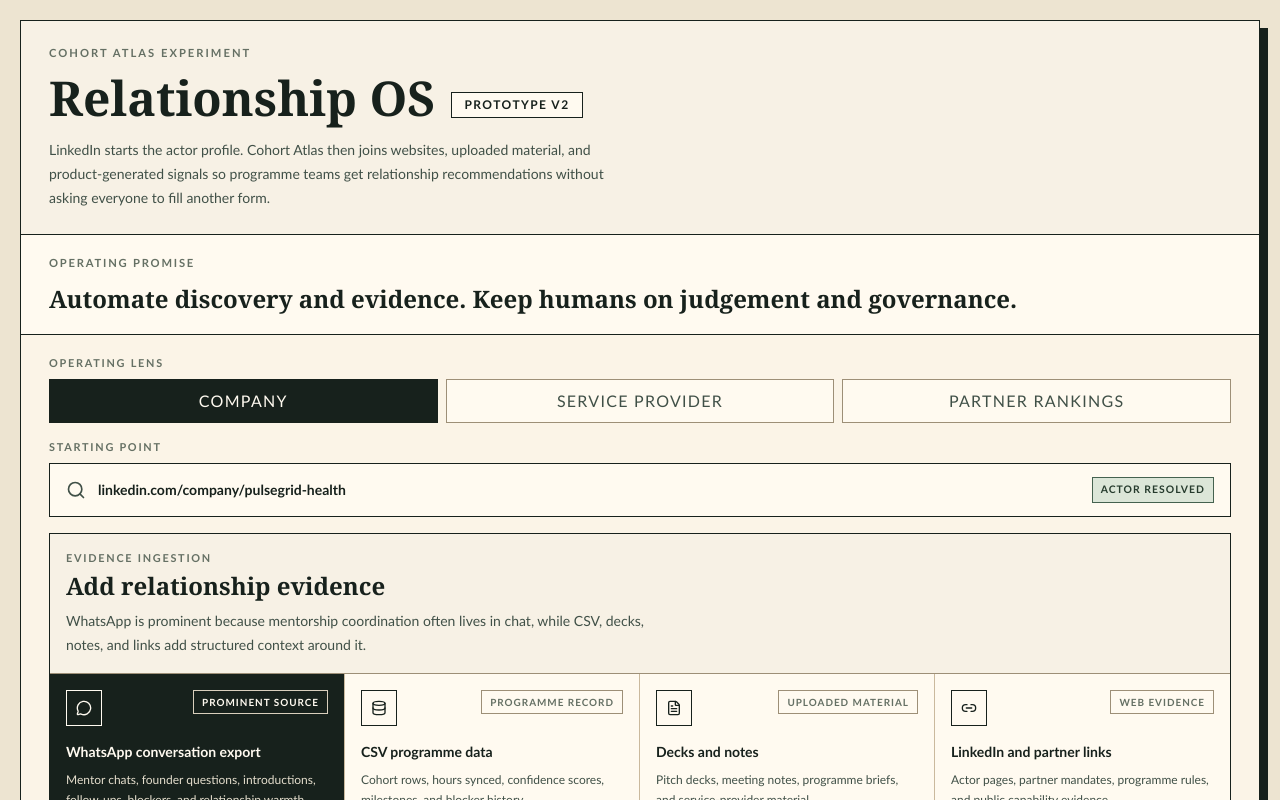
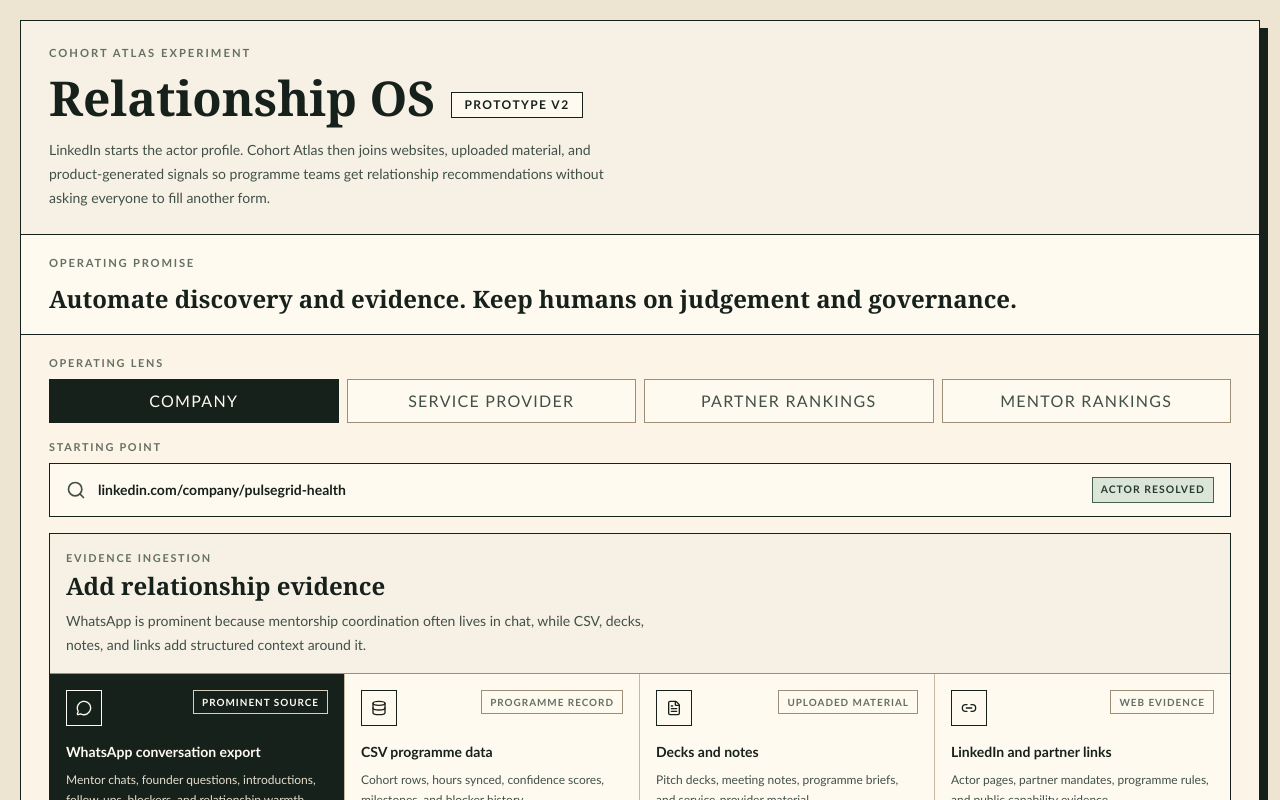
Before and after one commit to aniqamrin/BWAI_HACKATHON, a React (Vite) app: page / in a window 1280 px wide. Shown: the top 800 px of the page. Built offline with nearby package versions, Linux system fonts and the light colour scheme.

Commit message:
feat: add mentor rankings lens

```diff
--- a/src/components/EcosystemCommandCenter.tsx
+++ b/src/components/EcosystemCommandCenter.tsx
@@ -46,7 +46,7 @@ type ActionDecision = 'approved' | 'evidence-requested';
 
 type DisplayStatus = Action['status'] | 'Approved' | 'Evidence requested';
 
-type LensId = 'company' | 'service-provider' | 'partner-rankings';
+type LensId = 'company' | 'service-provider' | 'partner-rankings' | 'mentor-rankings';
 
 type LensConfig = {
   id: LensId;
@@ -316,10 +316,70 @@ const partnerRankingActions: Action[] = [
   },
 ];
 
+const mentorRankingActions: Action[] = [
+  {
+    id: 'mentor-priya',
+    title: 'Priya Raman',
+    actor: 'Architecture mentor',
+    confidence: '91%',
+    status: 'Auto-ready',
+    category: 'Mentor',
+    detailHeading: 'Priya Raman',
+    rank: 1,
+    tags: ['Architecture mentor', 'Fast cadence', 'Warm relationship'],
+    rationale:
+      'Best mentor fit because her integration architecture track record maps directly to PulseGrid unresolved technical risk and the founder already responds quickly to her guidance.',
+    evidence: ['Meeting telemetry', 'Mentor outcome history', 'WhatsApp follow-up pattern'],
+  },
+  {
+    id: 'mentor-daniel',
+    title: 'Daniel Khoo',
+    actor: 'Commercialisation mentor',
+    confidence: '84%',
+    status: 'Review suggested',
+    category: 'Mentor',
+    detailHeading: 'Daniel Khoo',
+    rank: 2,
+    tags: ['Buyer access', 'Sector fit', 'Cadence watch'],
+    rationale:
+      'Strong secondary mentor for buyer discovery, but the evidence shows slower response cadence than the architecture support path.',
+    evidence: ['Founder profile', 'Buyer segment overlap', 'Follow-up age'],
+  },
+  {
+    id: 'mentor-alicia',
+    title: 'Alicia Mensah',
+    actor: 'Clinical validation mentor',
+    confidence: '80%',
+    status: 'Auto-ready',
+    category: 'Mentor',
+    detailHeading: 'Alicia Mensah',
+    rank: 3,
+    tags: ['Clinical proof', 'Validation support', 'Warm intro'],
+    rationale:
+      'Useful for validation planning after the immediate integration work is moving, especially if the hospital pathway opens.',
+    evidence: ['Clinical workflow evidence', 'Partner pathway match', 'Past mentor outcomes'],
+  },
+  {
+    id: 'mentor-farah',
+    title: 'Farah Lim',
+    actor: 'Fundraising mentor',
+    confidence: '72%',
+    status: 'Manual evidence needed',
+    category: 'Mentor',
+    detailHeading: 'Farah Lim',
+    rank: 4,
+    tags: ['Fundraising help', 'Timing mismatch', 'Evidence gap'],
+    rationale:
+      'Potentially useful later, but the current blocker evidence points to technical and clinical sequencing before fundraising preparation.',
+    evidence: ['Funding readiness score', 'Missing investor brief', 'Programme priority rule'],
+  },
+];
+
 const actionsByLens: Record<LensId, Action[]> = {
   company: relationshipActions,
   'service-provider': serviceProviderActions,
   'partner-rankings': partnerRankingActions,
+  'mentor-rankings': mentorRankingActions,
 };
 
 const lensConfigs: Record<LensId, LensConfig> = {
@@ -413,6 +473,36 @@ const lensConfigs: Record<LensId, LensConfig> = {
     conclusionText:
       'Regional Hospital Network should be pursued first because it combines a clear pilot pathway, warm programme access, and stronger evidence than the regulatory or commercial alternatives.',
   },
+  'mentor-rankings': {
+    id: 'mentor-rankings',
+    label: 'Mentor rankings',
+    ariaLabel: 'Mentor rankings lens',
+    source: 'linkedin.com/company/pulsegrid-health + mentor evidence',
+    sourceState: 'Mentor context',
+    profileLabel: 'Ranking context',
+    profileTitle: 'PulseGrid mentorship bench',
+    profileText:
+      'Mentor ranking compares founder need, relationship warmth, response cadence, advice quality, and prior mentor outcomes.',
+    statOne: ['Priority', 'Integration'],
+    statTwo: ['Mentors', '4 ranked'],
+    facts: [
+      ['Ranking goal', 'Find the mentor most likely to move the next blocker'],
+      ['Best mentor type', 'Architecture mentor with fast follow-up cadence'],
+      ['Governance flag', 'Watch mentor load before assigning a second support line'],
+    ],
+    mapEyebrow: 'Mentor intelligence',
+    mapTitle: 'Ranked mentor opportunities',
+    mapQuestion: 'Which mentors should support this founder next?',
+    mapBadge: '4 ranked mentors',
+    queueEyebrow: 'AI mentor detail',
+    queueTitle: 'Mentor ranking detail',
+    selectedLabel: 'Mentor ranking detail',
+    selectedDefaultId: 'mentor-priya',
+    processedSelectionId: 'mentor-priya',
+    conclusionTitle: 'The system ranks mentors by blocker fit, relationship signal, and follow-through risk.',
+    conclusionText:
+      'Priya Raman should be assigned first because the strongest evidence points to architecture risk, fast mentor cadence, and a warm relationship that is already producing follow-up.',
+  },
 };
 
 const companyMapActors: MapActor[] = [
@@ -451,12 +541,12 @@ const serviceProviderMapLines: MapLine[] = [
   { x1: '49%', y1: '86%', x2: '76%', y2: '20%', stroke: '#9d8f77', strokeWidth: '1.5', strokeDasharray: '3 6' },
 ];
 
-const mapActorsByLens: Record<Exclude<LensId, 'partner-rankings'>, MapActor[]> = {
+const mapActorsByLens: Record<Exclude<LensId, 'partner-rankings' | 'mentor-rankings'>, MapActor[]> = {
   company: companyMapActors,
   'service-provider': serviceProviderMapActors,
 };
 
-const mapLinesByLens: Record<Exclude<LensId, 'partner-rankings'>, MapLine[]> = {
+const mapLinesByLens: Record<Exclude<LensId, 'partner-rankings' | 'mentor-rankings'>, MapLine[]> = {
   company: companyMapLines,
   'service-provider': serviceProviderMapLines,
 };
@@ -675,26 +765,34 @@ function RelationshipMap({
   );
 }
 
-function PartnerRankingsPanel({
+function RankingsPanel({
   rankings,
   selectedActionId,
   onSelect,
+  eyebrow,
+  title,
+  question,
+  badge,
 }: {
   rankings: Action[];
   selectedActionId: string;
   onSelect: (actionId: string) => void;
+  eyebrow: string;
+  title: string;
+  question: string;
+  badge: string;
 }) {
   return (
     <section className="min-h-[478px] border border-[#17211c] bg-[#fffaf0]">
       <div className="flex flex-col gap-3 border-b border-[#9d8f77] bg-[#f7f1e5] px-5 py-4 lg:flex-row lg:items-center lg:justify-between">
         <div>
-          <p className="ui-sans text-[0.68rem] font-bold uppercase tracking-[0.16em] text-[#657064]">Partner intelligence</p>
-          <h2 className="mt-1 text-2xl font-semibold leading-tight">Ranked partner opportunities</h2>
-          <p className="ui-sans mt-2 text-sm leading-6 text-[#405047]">Which partners are most worth pursuing now?</p>
+          <p className="ui-sans text-[0.68rem] font-bold uppercase tracking-[0.16em] text-[#657064]">{eyebrow}</p>
+          <h2 className="mt-1 text-2xl font-semibold leading-tight">{title}</h2>
+          <p className="ui-sans mt-2 text-sm leading-6 text-[#405047]">{question}</p>
         </div>
         <div className="ui-sans flex w-fit items-center gap-2 border border-[#45624f] bg-[#dce6d8] px-3 py-2 text-xs font-bold uppercase tracking-[0.1em] text-[#263b2d]">
           <CheckCircle2 className="h-4 w-4" aria-hidden />
-          4 ranked partners
+          {badge}
         </div>
       </div>
 
@@ -758,7 +856,8 @@ export function EcosystemCommandCenter() {
   );
   const approvedCount = Object.values(decisions).filter((decision) => decision === 'approved').length;
   const evidenceRequestCount = Object.values(decisions).filter((decision) => decision === 'evidence-requested').length;
-  const relationshipMapLens: Exclude<LensId, 'partner-rankings'> =
+  const isRankingLens = activeLensId === 'partner-rankings' || activeLensId === 'mentor-rankings';
+  const relationshipMapLens: Exclude<LensId, 'partner-rankings' | 'mentor-rankings'> =
     activeLensId === 'service-provider' ? 'service-provider' : 'company';
 
   function displayStatusFor(action: Action): DisplayStatus {
@@ -808,7 +907,7 @@ export function EcosystemCommandCenter() {
           <div className="min-w-0">
             <div className="mb-4">
               <p className="ui-sans text-[0.68rem] font-bold uppercase tracking-[0.16em] text-[#657064]">Operating lens</p>
-              <div className="mt-2 grid grid-cols-1 gap-2 sm:grid-cols-3" role="group" aria-label="Operating lens selector">
+              <div className="mt-2 grid grid-cols-1 gap-2 sm:grid-cols-2 lg:grid-cols-4" role="group" aria-label="Operating lens selector">
                 {Object.values(lensConfigs).map((lens) => {
                   const isActive = activeLensId === lens.id;
 
@@ -908,11 +1007,15 @@ export function EcosystemCommandCenter() {
           </aside>
 
           <section className="min-w-0 p-4 sm:p-5">
-            {activeLensId === 'partner-rankings' ? (
-              <PartnerRankingsPanel
-                rankings={partnerRankingActions}
+            {isRankingLens ? (
+              <RankingsPanel
+                rankings={activeActions}
                 selectedActionId={selectedAction.id}
                 onSelect={setSelectedActionId}
+                eyebrow={activeLens.mapEyebrow}
+                title={activeLens.mapTitle}
+                question={activeLens.mapQuestion}
+                badge={activeLens.mapBadge}
               />
             ) : (
               <RelationshipMap
@@ -934,7 +1037,7 @@ export function EcosystemCommandCenter() {
               <p className="ui-sans text-[0.68rem] font-bold uppercase tracking-[0.16em] text-[#657064]">{activeLens.queueEyebrow}</p>
               <h2 className="mt-2 text-3xl font-semibold leading-none">{activeLens.queueTitle}</h2>
             </div>
-            {activeLensId !== 'partner-rankings' ? (
+            {!isRankingLens ? (
               <div className="grid divide-y divide-[#cab99d] lg:grid-cols-2 lg:divide-x lg:divide-y-0">
                 {activeActions.map((action) => (
                   <article key={action.title} className="bg-[#fffaf0] px-5 py-4">
@@ -978,7 +1081,7 @@ export function EcosystemCommandCenter() {
                 ))}
               </div>
             ) : null}
-            <section className={`${activeLensId === 'partner-rankings' ? '' : 'border-t'} border-[#17211c] bg-[#f7f1e5] px-5 py-5`}>
+            <section className={`${isRankingLens ? '' : 'border-t'} border-[#17211c] bg-[#f7f1e5] px-5 py-5`}>
               <p className="ui-sans text-[0.68rem] font-bold uppercase tracking-[0.16em] text-[#657064]">
                 {activeLens.selectedLabel}
               </p>
```
Also changed, not shown: 1 other file (tests, documents, lock files or other folders).
